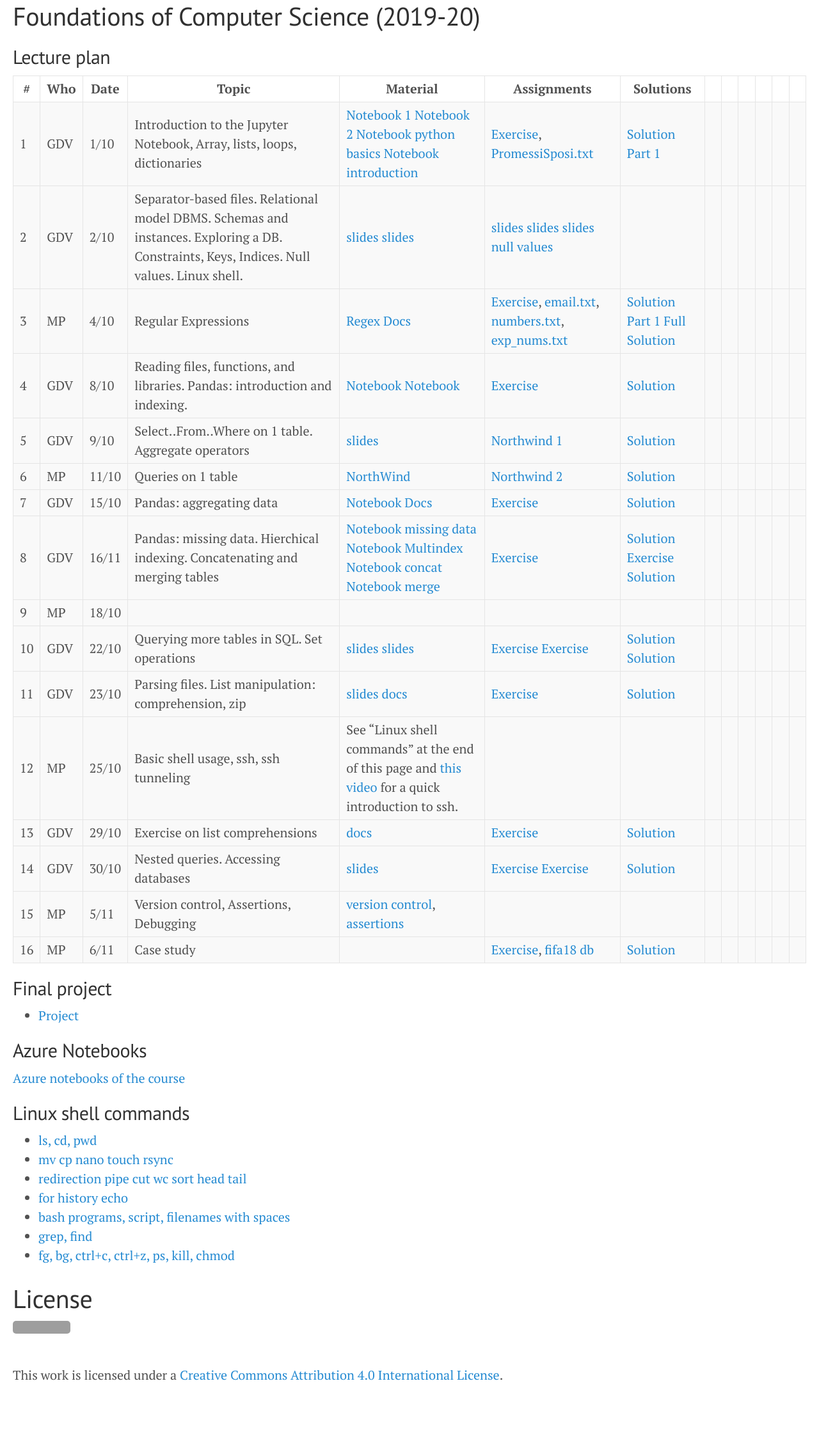
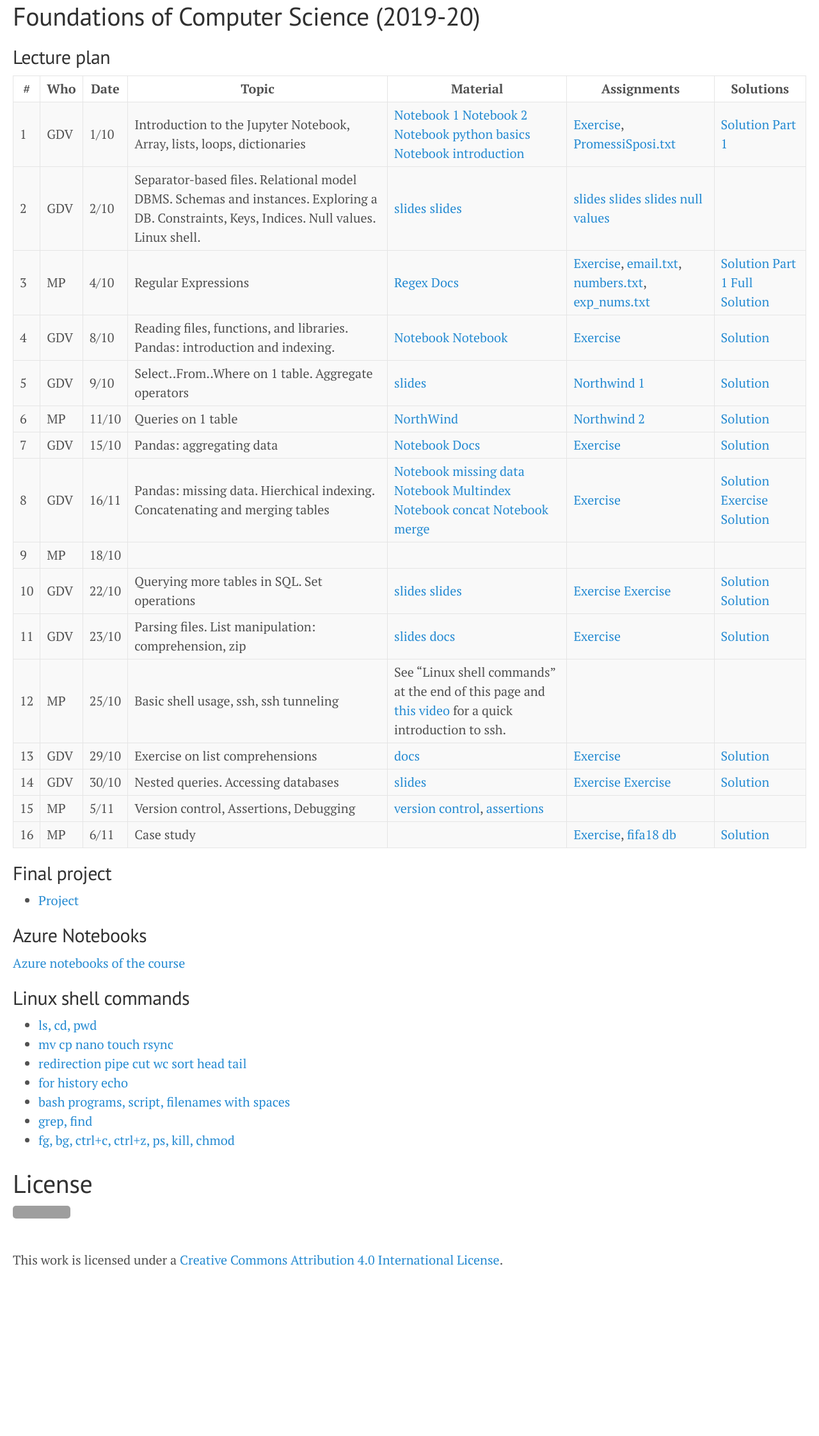
Before and after one commit to gdv/foundationsCS, a Jekyll site: the page built from docs/index.md, in a window 1280 px wide. Shown: the whole page at 64% size. Built offline with Jekyll 4.4.1, drawn with Linux system fonts in a browser that asks for light colours; after the commit the page ends 2065 px from its top, so only the background shows below that; grey boxes are pictures that could not be loaded.

Commit message:
new layout

```diff
--- a/docs/index.md
+++ b/docs/index.md
@@ -6,39 +6,40 @@
 ## Lecture plan
 
 
-| #  | Who | Date  |Topic      | Material   | Assignments   | Solutions |    |
-| -- | --- | ----- | --------- | ---------- | ------------- | --------- | -- |
-| 1 | GDV | 1/10 | Introduction to the Jupyter Notebook, Array, lists, loops, dictionaries         | [Notebook 1](https://jakevdp.github.io/PythonDataScienceHandbook/01.00-ipython-beyond-normal-python.html) [Notebook 2](https://github.com/gdv/EngComp/blob/master/modules/1_offtheground/1_Interacting_with_Python.ipynb) [Notebook python basics](https://nbviewer.jupyter.org/github/gdv/foundationsCS/blob/master/py-01-basics.ipynb) [Notebook introduction](https://nbviewer.jupyter.org/github/gdv/foundationsCS/blob/master/py-02-intro-notebook.ipynb) | [Exercise](https://github.com/gdv/foundationsCS/blob/master/ex-01-DictFilesFunc.ipynb), [PromessiSposi.txt](https://github.com/gdv/foundationsCS/blob/master/ex-data/PromessiSposi.txt)  |         [Solution Part 1](https://github.com/gdv/foundationsCS/blob/master/ex-01-DictFilesFunc-solution-full.ipynb)                   | |
-| -- | --- | ----- | --------- | ---------- | ------------- | --------- | -- |
-| 2 | GDV | 2/10 | Separator-based files. Relational model DBMS. Schemas and instances. Exploring a DB. Constraints, Keys, Indices. Null values. Linux shell. | [slides](https://oc.dellavedova.org/s/ynBSzHRKBXtj29a) [slides](https://drive.google.com/file/d/1aei9sQry7p9UAoxP1TY9xPkkwocPbvqP/view?usp=sharing)                                       | [slides](http://elearning.unimib.it/mod/resource/view.php?id=187159) [slides](http://elearning.unimib.it/mod/resource/view.php?id=187161) [slides null values](https://drive.google.com/file/d/1oPar1TsmqYps8V5nPZSMo0mca6mt5Dur/view?usp=sharing)              |                          | |
-| -- | --- | ----- | --------- | ---------- | ------------- | --------- | -- |
-| 3 | MP | 4/10 |  Regular Expressions               | [Regex Docs](https://docs.python.org/3/howto/regex.html)                                                   | [Exercise](https://github.com/gdv/foundationsCS/blob/master/ex-02-RE.ipynb), [email.txt](https://github.com/gdv/foundationsCS/blob/master/ex-data/email.txt), [numbers.txt](https://github.com/gdv/foundationsCS/blob/master/ex-data/numbers.txt), [exp_nums.txt](https://github.com/gdv/foundationsCS/blob/master/ex-data/exp_nums.txt) | [Solution Part 1](https://github.com/gdv/foundationsCS/blob/master/ex-02-RE-solution-part1.ipynb) [Full Solution](https://github.com/gdv/foundationsCS/blob/master/ex-02-RE-solution-full.ipynb) | |
-| -- | --- | ----- | --------- | ---------- | ------------- | --------- | -- |
-| 4 | GDV | 8/10 | Reading files, functions, and libraries. Pandas: introduction and indexing.              | [Notebook](https://jakevdp.github.io/PythonDataScienceHandbook/03.01-introducing-pandas-objects.html) [Notebook](https://jakevdp.github.io/PythonDataScienceHandbook/03.02-data-indexing-and-selection.html)                                | [Exercise](py-04-pandas)                                         | [Solution](https://nbviewer.jupyter.org/github/gdv/foundationsCS/blob/master/py-04-pandas.ipynb)             | |
-| -- | --- | ----- | --------- | ---------- | ------------- | --------- | -- |
-| 5 | GDV | 9/10 | Select..From..Where on 1 table. Aggregate operators           | [slides](https://github.com/gdv/introduction_to_relational_databases/raw/master/02-sql-single-table.pdf)                                             | [Northwind 1](sql-01-sfw)                                         | [Solution](https://github.com/gdv/foundationsCS/blob/master/sql-01-sfw.sql)                | |
-| -- | --- | ----- | --------- | ---------- | ------------- | --------- | -- |
-| 6 | MP | 11/10 | Queries on 1 table                | [NorthWind](https://github.com/gdv/foundationsCS/raw/master/ex-data/Northwind.fix.sqlite) | [Northwind 2](sql-02-sfw-group-by)  | [Solution](https://github.com/gdv/foundationsCS/blob/master/sql-02-groupby.sql)               | |
-| -- | --- | ----- | --------- | ---------- | ------------- | --------- | -- |
-| 7 | GDV | 15/10 | Pandas: aggregating data               | [Notebook](https://jakevdp.github.io/PythonDataScienceHandbook/03.08-aggregation-and-grouping.html) [Docs](http://pandas.pydata.org/pandas-docs/stable/groupby.html)                                     | [Exercise](py-05-groupby)                                         | [Solution](https://nbviewer.jupyter.org/github/gdv/foundationsCS/blob/master/py-05-groupby.ipynb)             | |
-| -- | --- | ----- | --------- | ---------- | ------------- | --------- | -- |
-| 8 | GDV | 16/11 | Pandas: missing data. Hierchical indexing. Concatenating and merging tables | [Notebook missing data](https://jakevdp.github.io/PythonDataScienceHandbook/03.04-missing-values.html) [Notebook Multindex](https://jakevdp.github.io/PythonDataScienceHandbook/03.05-hierarchical-indexing.html) [Notebook concat](https://jakevdp.github.io/PythonDataScienceHandbook/03.06-concat-and-append.html) [Notebook merge](https://jakevdp.github.io/PythonDataScienceHandbook/03.07-merge-and-join.html)  | [Exercise](py-07-multindex)                                         | [Solution](https://nbviewer.jupyter.org/github/gdv/foundationsCS/blob/master/py-07-multindex.ipynb)  [Exercise](py-08-merging) [Solution](https://nbviewer.jupyter.org/github/gdv/foundationsCS/blob/master/py-08-merging.ipynb) | |
-| -- | --- | ----- | --------- | ---------- | ------------- | --------- | -- |
+| #  | Who | Date  |Topic      | Material   | Assignments   | Solutions |
+| -- | --- | ----- | --------- | ---------- | ------------- | --------- |
+| 1 | GDV | 1/10 | Introduction to the Jupyter Notebook, Array, lists, loops, dictionaries         | [Notebook 1](https://jakevdp.github.io/PythonDataScienceHandbook/01.00-ipython-beyond-normal-python.html) [Notebook 2](https://github.com/gdv/EngComp/blob/master/modules/1_offtheground/1_Interacting_with_Python.ipynb) [Notebook python basics](https://nbviewer.jupyter.org/github/gdv/foundationsCS/blob/master/py-01-basics.ipynb) [Notebook introduction](https://nbviewer.jupyter.org/github/gdv/foundationsCS/blob/master/py-02-intro-notebook.ipynb) | [Exercise](https://github.com/gdv/foundationsCS/blob/master/ex-01-DictFilesFunc.ipynb), [PromessiSposi.txt](https://github.com/gdv/foundationsCS/blob/master/ex-data/PromessiSposi.txt)  |         [Solution Part 1](https://github.com/gdv/foundationsCS/blob/master/ex-01-DictFilesFunc-solution-full.ipynb)                   |
+| -- | --- | ----- | --------- | ---------- | ------------- | --------- |
+| 2 | GDV | 2/10 | Separator-based files. Relational model DBMS. Schemas and instances. Exploring a DB. Constraints, Keys, Indices. Null values. Linux shell. | [slides](https://oc.dellavedova.org/s/ynBSzHRKBXtj29a) [slides](https://drive.google.com/file/d/1aei9sQry7p9UAoxP1TY9xPkkwocPbvqP/view?usp=sharing)                                       | [slides](http://elearning.unimib.it/mod/resource/view.php?id=187159) [slides](http://elearning.unimib.it/mod/resource/view.php?id=187161) [slides null values](https://drive.google.com/file/d/1oPar1TsmqYps8V5nPZSMo0mca6mt5Dur/view?usp=sharing)              |
+| -- | --- | ----- | --------- | ---------- | ------------- | --------- |
+| 3 | MP | 4/10 |  Regular Expressions               | [Regex Docs](https://docs.python.org/3/howto/regex.html)                                                   | [Exercise](https://github.com/gdv/foundationsCS/blob/master/ex-02-RE.ipynb), [email.txt](https://github.com/gdv/foundationsCS/blob/master/ex-data/email.txt), [numbers.txt](https://github.com/gdv/foundationsCS/blob/master/ex-data/numbers.txt), [exp_nums.txt](https://github.com/gdv/foundationsCS/blob/master/ex-data/exp_nums.txt) | [Solution Part 1](https://github.com/gdv/foundationsCS/blob/master/ex-02-RE-solution-part1.ipynb) [Full Solution](https://github.com/gdv/foundationsCS/blob/master/ex-02-RE-solution-full.ipynb) |
+| -- | --- | ----- | --------- | ---------- | ------------- | --------- |
+| 4 | GDV | 8/10 | Reading files, functions, and libraries. Pandas: introduction and indexing.              | [Notebook](https://jakevdp.github.io/PythonDataScienceHandbook/03.01-introducing-pandas-objects.html) [Notebook](https://jakevdp.github.io/PythonDataScienceHandbook/03.02-data-indexing-and-selection.html)                                | [Exercise](py-04-pandas)                                         | [Solution](https://nbviewer.jupyter.org/github/gdv/foundationsCS/blob/master/py-04-pandas.ipynb)             |
+| -- | --- | ----- | --------- | ---------- | ------------- | --------- |
+| 5 | GDV | 9/10 | Select..From..Where on 1 table. Aggregate operators           | [slides](https://github.com/gdv/introduction_to_relational_databases/raw/master/02-sql-single-table.pdf)                                             | [Northwind 1](sql-01-sfw)                                         | [Solution](https://github.com/gdv/foundationsCS/blob/master/sql-01-sfw.sql)                |
+| -- | --- | ----- | --------- | ---------- | ------------- | --------- |
+| 6 | MP | 11/10 | Queries on 1 table                | [NorthWind](https://github.com/gdv/foundationsCS/raw/master/ex-data/Northwind.fix.sqlite) | [Northwind 2](sql-02-sfw-group-by)  | [Solution](https://github.com/gdv/foundationsCS/blob/master/sql-02-groupby.sql)               |
+| -- | --- | ----- | --------- | ---------- | ------------- | --------- |
+| 7 | GDV | 15/10 | Pandas: aggregating data               | [Notebook](https://jakevdp.github.io/PythonDataScienceHandbook/03.08-aggregation-and-grouping.html) [Docs](http://pandas.pydata.org/pandas-docs/stable/groupby.html)                                     | [Exercise](py-05-groupby)                                         | [Solution](https://nbviewer.jupyter.org/github/gdv/foundationsCS/blob/master/py-05-groupby.ipynb)             |
+| -- | --- | ----- | --------- | ---------- | ------------- | --------- |
+| 8 | GDV | 16/11 | Pandas: missing data. Hierchical indexing. Concatenating and merging tables | [Notebook missing data](https://jakevdp.github.io/PythonDataScienceHandbook/03.04-missing-values.html) [Notebook Multindex](https://jakevdp.github.io/PythonDataScienceHandbook/03.05-hierarchical-indexing.html) [Notebook concat](https://jakevdp.github.io/PythonDataScienceHandbook/03.06-concat-and-append.html) [Notebook merge](https://jakevdp.github.io/PythonDataScienceHandbook/03.07-merge-and-join.html)  | [Exercise](py-07-multindex)                                         | [Solution](https://nbviewer.jupyter.org/github/gdv/foundationsCS/blob/master/py-07-multindex.ipynb)  [Exercise](py-08-merging) [Solution](https://nbviewer.jupyter.org/github/gdv/foundationsCS/blob/master/py-08-merging.ipynb) |
+| -- | --- | ----- | --------- | ---------- | ------------- | --------- |
 | 9 | MP | 18/10 |
-| -- | --- | ----- | --------- | ---------- | ------------- | --------- | -- |
-| 10 | GDV | 22/10 | Querying more tables in SQL. Set operations  | [slides](https://github.com/gdv/introduction_to_relational_databases/raw/master/03-sql-more-tables.pdf)  [slides](https://github.com/gdv/introduction_to_relational_databases/raw/master/04-set-operations.pdf)                                           | [Exercise](sql-03-join-1) [Exercise](sql-04-join-2)                                        | [Solution](https://github.com/gdv/foundationsCS/blob/master/sql-03-join-1.sql) [Solution](https://github.com/gdv/foundationsCS/blob/master/sql-04-join-2.sql)           | |
-| -- | --- | ----- | --------- | ---------- | ------------- | --------- | -- |
-| 11 | GDV | 23/10 | Parsing files. List manipulation: comprehension, zip           | [slides](https://github.com/gdv/foundationsCS/raw/master/slides/07-read_csv.pdf) [docs](http://pandas.pydata.org/pandas-docs/stable/generated/pandas.read_csv.html)                                     | [Exercise](py-09-Apache)                                         | [Solution](https://nbviewer.jupyter.org/github/gdv/foundationsCS/blob/master/py-09-Apache.ipynb)             | |
-| -- | --- | ----- | --------- | ---------- | ------------- | --------- | -- |
-| 12 | MP | 25/10 | Basic shell usage, ssh, ssh tunneling             | See "Linux shell commands" at the end of this page and [this video](https://www.youtube.com/watch?v=JKrO5WABdoY) for a quick introduction to ssh.                                       |                                            |                          | |
-| -- | --- | ----- | --------- | ---------- | ------------- | --------- | -- |
-| 13 | GDV | 29/10 | Exercise on list comprehensions              | [docs](https://docs.python.org/3/tutorial/datastructures.html)                                                  | [Exercise](py-11-f1)                                          | [Solution](https://nbviewer.jupyter.org/github/gdv/foundationsCS/blob/master/py-11-f1.ipynb)              | |
-| -- | --- | ----- | --------- | ---------- | ------------- | --------- | -- |
-| 14 | GDV | 30/10 | Nested queries. Accessing databases             | [slides](https://github.com/gdv/introduction_to_relational_databases/raw/master/05-nested-queries.pdf)                                                | [Exercise](sql-05-nested) [Exercise](py-13-employees)                                     | [Solution](https://nbviewer.jupyter.org/github/gdv/foundationsCS/blob/master/py-13-employees.ipynb)             | |
-| -- | --- | ----- | --------- | ---------- | ------------- | --------- | -- |
-| 15 | MP | 5/11 | Version control, Assertions, Debugging             | [version control](http://swcarpentry.github.io/git-novice/), [assertions](http://swcarpentry.github.io/python-novice-inflammation/08-defensive/)                                        |                                            |                          | |
-| -- | --- | ----- | --------- | ---------- | ------------- | --------- | -- |
-| 16 | MP | 6/11  | Case study                 |                                                          | [Exercise](py-14-fifa), [fifa18 db](https://github.com/gdv/foundationsCS/blob/master/ex-data/fifa18/)                                      | [Solution](https://nbviewer.jupyter.org/github/gdv/foundationsCS/blob/master/py-14-fifa-solution.ipynb)                          | |                |                                              |                                          |                | |
+| -- | --- | ----- | --------- | ---------- | ------------- | --------- |
+| 10 | GDV | 22/10 | Querying more tables in SQL. Set operations  | [slides](https://github.com/gdv/introduction_to_relational_databases/raw/master/03-sql-more-tables.pdf)  [slides](https://github.com/gdv/introduction_to_relational_databases/raw/master/04-set-operations.pdf)                                           | [Exercise](sql-03-join-1) [Exercise](sql-04-join-2)                                        | [Solution](https://github.com/gdv/foundationsCS/blob/master/sql-03-join-1.sql) [Solution](https://github.com/gdv/foundationsCS/blob/master/sql-04-join-2.sql)           |
+| -- | --- | ----- | --------- | ---------- | ------------- | --------- |
+| 11 | GDV | 23/10 | Parsing files. List manipulation: comprehension, zip           | [slides](https://github.com/gdv/foundationsCS/raw/master/slides/07-read_csv.pdf) [docs](http://pandas.pydata.org/pandas-docs/stable/generated/pandas.read_csv.html)                                     | [Exercise](py-09-Apache)                                         | [Solution](https://nbviewer.jupyter.org/github/gdv/foundationsCS/blob/master/py-09-Apache.ipynb)             |
+| -- | --- | ----- | --------- | ---------- | ------------- | --------- |
+| 12 | MP | 25/10 | Basic shell usage, ssh, ssh tunneling             | See "Linux shell commands" at the end of this page and [this video](https://www.youtube.com/watch?v=JKrO5WABdoY) for a quick introduction to ssh.                                       |
+| -- | --- | ----- | --------- | ---------- | ------------- | --------- |
+| 13 | GDV | 29/10 | Exercise on list comprehensions              | [docs](https://docs.python.org/3/tutorial/datastructures.html)                                                  | [Exercise](py-11-f1)                                          | [Solution](https://nbviewer.jupyter.org/github/gdv/foundationsCS/blob/master/py-11-f1.ipynb)              |
+| -- | --- | ----- | --------- | ---------- | ------------- | --------- |
+| 14 | GDV | 30/10 | Nested queries. Accessing databases             | [slides](https://github.com/gdv/introduction_to_relational_databases/raw/master/05-nested-queries.pdf)                                                | [Exercise](sql-05-nested) [Exercise](py-13-employees)                                     | [Solution](https://nbviewer.jupyter.org/github/gdv/foundationsCS/blob/master/py-13-employees.ipynb)             |
+| -- | --- | ----- | --------- | ---------- | ------------- | --------- |
+| 15 | MP | 5/11 | Version control, Assertions, Debugging             | [version control](http://swcarpentry.github.io/git-novice/), [assertions](http://swcarpentry.github.io/python-novice-inflammation/08-defensive/)                                        |
+| -- | --- | ----- | --------- | ---------- | ------------- | --------- |
+| 16 | MP | 6/11  | Case study                 |                                                          | [Exercise](py-14-fifa), [fifa18 db](https://github.com/gdv/foundationsCS/blob/master/ex-data/fifa18/)                                      | [Solution](https://nbviewer.jupyter.org/github/gdv/foundationsCS/blob/master/py-14-fifa-solution.ipynb)                          |
+| -- | --- | ----- | --------- | ---------- | ------------- | --------- |
 
 
 ## Final project
```
